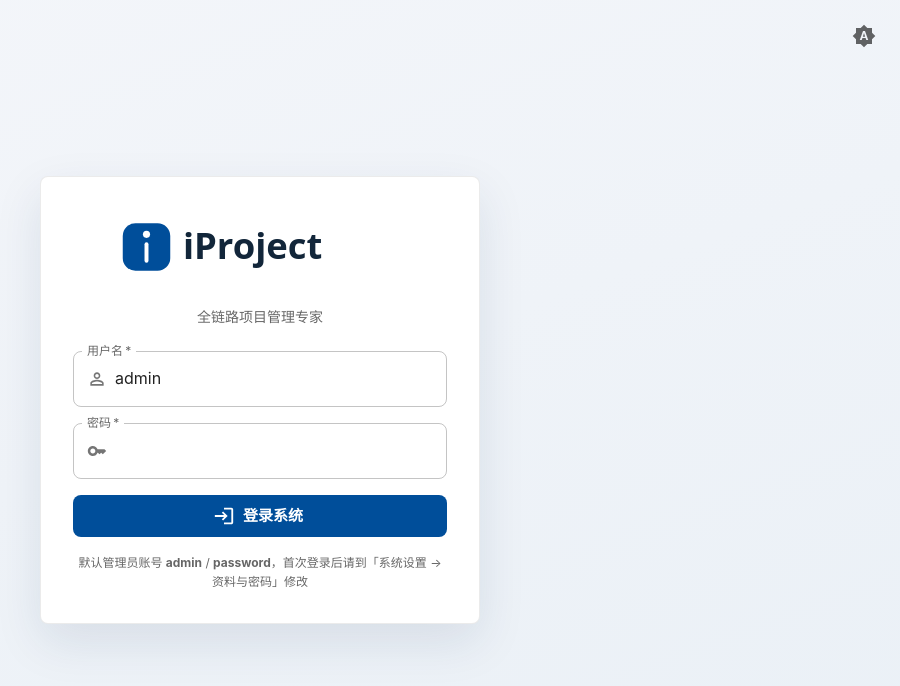
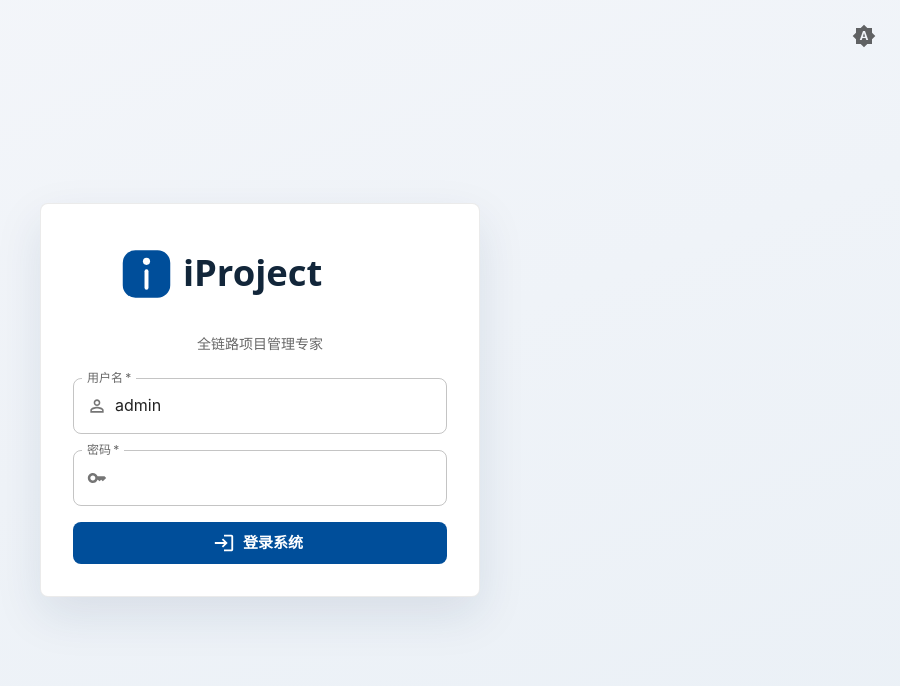
Before and after one commit to cnantol/iProject, a React (Vite) app in the folder client/: page /login in a window 1280 px wide. Shown: the top 686 px of the page, without its empty margins (380-1280 px from the left). Built offline with nearby package versions, Linux system fonts and the light colour scheme; no server answers.

Commit message:
修复登录页。

```diff
--- a/client/src/pages/Login.jsx
+++ b/client/src/pages/Login.jsx
@@ -122,9 +122,7 @@ export default function Login() {
               <Button type="submit" variant="contained" size="large" startIcon={<LoginIcon />} disabled={loading} fullWidth>
                 {loading ? <CircularProgress size={22} color="inherit" /> : '登录系统'}
               </Button>
-              <Typography variant="caption" color="text.secondary" sx={{ textAlign: 'center', lineHeight: 1.6 }}>
-                默认管理员账号 <strong>admin</strong> / <strong>password</strong>，首次登录后请到「系统设置 → 资料与密码」修改
-              </Typography>
+
             </Stack>
           </form>
         </Stack>
```
